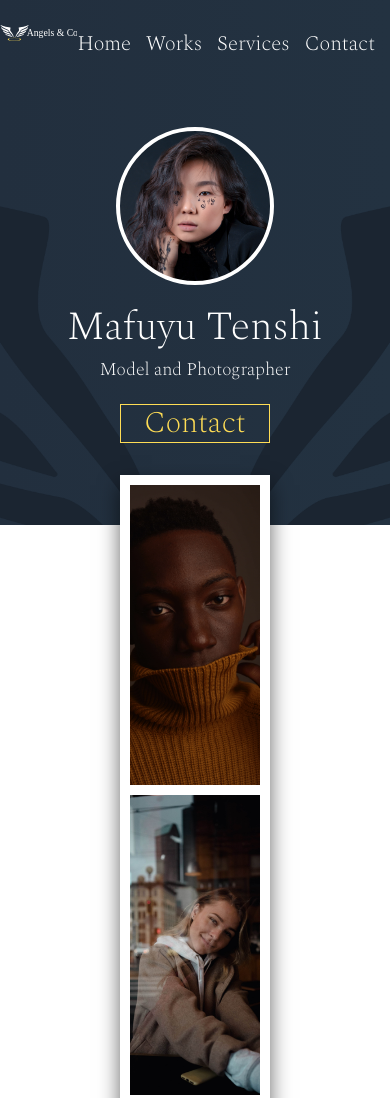
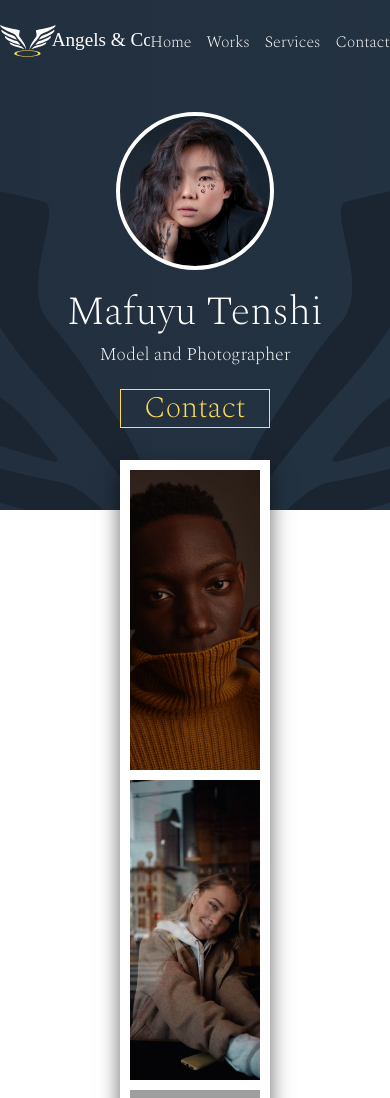
Before and after one commit to bakagai/tenshi-sample, a plain HTML site: page index.html in a window 390 px wide. Shown: the top 1098 px of the page. Drawn offline with Linux system fonts and the light colour scheme; grey boxes are pictures that could not be loaded.

Commit message:
style: add 600 media query styl

```diff
--- a/blocks/footer/__author/footer__author.css
+++ b/blocks/footer/__author/footer__author.css
@@ -8,3 +8,9 @@
 
   font-size: 1.5rem;
 }
+
+@media screen and (max-width: 600px) {
+  .footer__author {
+    font-size: 1.2rem;
+  }
+}
--- a/blocks/header/__container/header__container.css
+++ b/blocks/header/__container/header__container.css
@@ -14,3 +14,9 @@
     padding: 25px 25px 10px;
   }
 }
+
+@media screen and (max-width: 600px) {
+  .header__container {
+    padding: 25px 25px 0px;
+  }
+}
--- /dev/null
+++ b/blocks/header/__item/header__item.css
@@ -0,0 +1,7 @@
+.header__item {
+  margin-right: 15px;
+}
+
+.header__item:last-child {
+  margin-right: 0;
+}
--- a/blocks/header/__link/header__link.css
+++ b/blocks/header/__link/header__link.css
@@ -1,5 +1,4 @@
 .header__link {
-  margin-right: 15px;
   color: white;
   text-decoration: none;
 
@@ -18,3 +17,10 @@
     line-height: 1.5;
   }
 }
+
+@media screen and (max-width: 600px) {
+  .header__link {
+    font-size: 1rem;
+    line-height: 1.3;
+  }
+}
--- a/blocks/header/header.css
+++ b/blocks/header/header.css
@@ -1,4 +1,5 @@
 @import url("./__container/header__container.css");
+@import url("./__item/header__item.css");
 @import url("./__link/header__link.css");
 @import url("./__links/header__links.css");
 
--- a/blocks/logo/logo.css
+++ b/blocks/logo/logo.css
@@ -12,3 +12,10 @@
     width: 200px;
   }
 }
+
+@media screen and (max-width: 600px) {
+  .logo {
+    height: 35px;
+    width: 150px;
+  }
+}
--- a/blocks/services/__item/services__item.css
+++ b/blocks/services/__item/services__item.css
@@ -13,3 +13,9 @@
     font-size: 1.3rem;
   }
 }
+
+@media screen and (max-width: 600px) {
+  .services__item{
+    font-size: 1.2rem;
+  }
+}
--- a/blocks/services/__title/services__title.css
+++ b/blocks/services/__title/services__title.css
@@ -12,3 +12,9 @@
     font-size: 1.8rem;
   }
 }
+
+@media screen and (max-width: 600px) {
+  .services__title{
+    font-size: 1.5rem;
+  }
+}
--- a/index.html
+++ b/index.html
@@ -16,16 +16,16 @@
         <div class="logo"></div>
           <nav class="header__nav">
             <ul class="header__links">
-              <li>
+              <li class="header__item">
                 <a class="header__link" href="#">Home</a>
               </li>
-              <li>
+              <li class="header__item">
                 <a class="header__link" href="#">Works</a>
               </li>
-              <li>
+              <li class="header__item">
                 <a class="header__link" href="#">Services</a>
               </li>
-              <li>
+              <li class="header__item">
                 <a class="header__link" href="#">Contact</a>
               </li>
             </ul>
```
